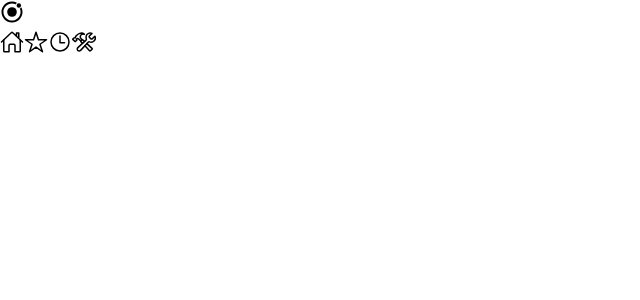
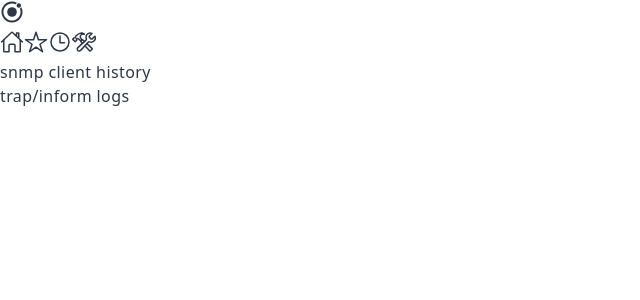
Before and after one commit to lqmanh/silicium, a Next.js app: page /history in a window 1280 px wide. Shown: the top 300 px of the page, without its empty margins (0-640 px from the left). Built offline with nearby package versions, Linux system fonts and the light colour scheme.

Commit message:
Add tab bar to screens

```diff
--- a/src/assets/styles.css
+++ b/src/assets/styles.css
@@ -1,4 +1,8 @@
 @import 'tailwindcss/base';
+
+body {
+  @apply text-gray-800;
+}
 
 h1 {
   @apply text-3xl;
--- a/src/components/common/elements/index.js
+++ b/src/components/common/elements/index.js
@@ -35,7 +35,7 @@ const Badge = (props) => {
 }
 
 const Card = (props) => {
-  const { bgColor = 'bg-gray-200', textColor = 'text-gray-800 hover:text-black', children } = props
+  const { bgColor = 'bg-gray-200', textColor = 'hover:text-black', children } = props
   const style = {
     width: 'w-full',
     bg: bgColor,
--- a/src/components/common/typography/titles/index.js
+++ b/src/components/common/typography/titles/index.js
@@ -1,7 +1,7 @@
 const DivisionTitle = (props) => {
   const { children } = props
 
-  return <h5 className="text-gray-800 uppercase">{children}</h5>
+  return <h5 className="uppercase">{children}</h5>
 }
 
 export { DivisionTitle }
--- a/src/components/layout/index.js
+++ b/src/components/layout/index.js
@@ -1 +1,2 @@
 export { default as Layout } from './layout'
+export { Tab, TabBar } from './tab-bar'
--- /dev/null
+++ b/src/components/layout/tab-bar.js
@@ -0,0 +1,54 @@
+const TabBar = (props) => {
+  const { children } = props
+  const style = {
+    appearance: 'flex items-center justify-center',
+    width: 'w-full',
+    bg: 'bg-transparent',
+    text: '',
+    shadow: 'shadow',
+    space: 'p-4',
+  }
+
+  return (
+    <div className={`${style.appearance} ${style.width} ${style.bg} ${style.text} ${style.shadow} ${style.space}`}>
+      <Tabs>{children}</Tabs>
+    </div>
+  )
+}
+
+const Tabs = (props) => {
+  const { children } = props
+  const style = {
+    appearance: 'flex',
+    bg: 'bg-gray-200',
+    border: 'rounded-full',
+    text: '',
+    shadow: 'shadow-inner',
+    cursor: 'cursor-pointer',
+  }
+
+  return (
+    <div className={`${style.appearance} ${style.bg} ${style.border} ${style.text} ${style.shadow} ${style.cursor}`}>
+      {children}
+    </div>
+  )
+}
+
+const Tab = (props) => {
+  const { active, onClick, children } = props
+  const style = {
+    bg: active ? 'bg-gray-800' : 'bg-transparent',
+    border: 'rounded-full',
+    text: active ? 'text-gray-200' : '',
+    shadow: active ? 'shadow' : '',
+    space: 'px-4 py-2',
+  }
+
+  return (
+    <div className={`${style.bg} ${style.border} ${style.text} ${style.shadow} ${style.space}`} onClick={onClick}>
+      {children}
+    </div>
+  )
+}
+
+export { TabBar, Tab }
--- a/src/pages/history.js
+++ b/src/pages/history.js
@@ -1,3 +1,22 @@
-const History = () => null
+import { useState } from 'react'
+import { DivisionTitle } from '../components/common/typography/titles'
+import { Tab, TabBar } from '../components/layout'
+
+const History = () => {
+  const tabs = ['snmp client history', 'trap/inform logs']
+  const [activeTab, setActiveTab] = useState(tabs[0])
+
+  return (
+    <div>
+      <TabBar>
+        {tabs.map((tab, i) => (
+          <Tab active={tab === activeTab} onClick={() => setActiveTab(tab)} key={i}>
+            <DivisionTitle>{tab}</DivisionTitle>
+          </Tab>
+        ))}
+      </TabBar>
+    </div>
+  )
+}
 
 export default History
```
Also changed, not shown: src/components/common/form/controls/index.js (+4 -4 lines), src/pages/favorites.js (+20 -1 lines), src/pages/generator.js (+20 -1 lines).
